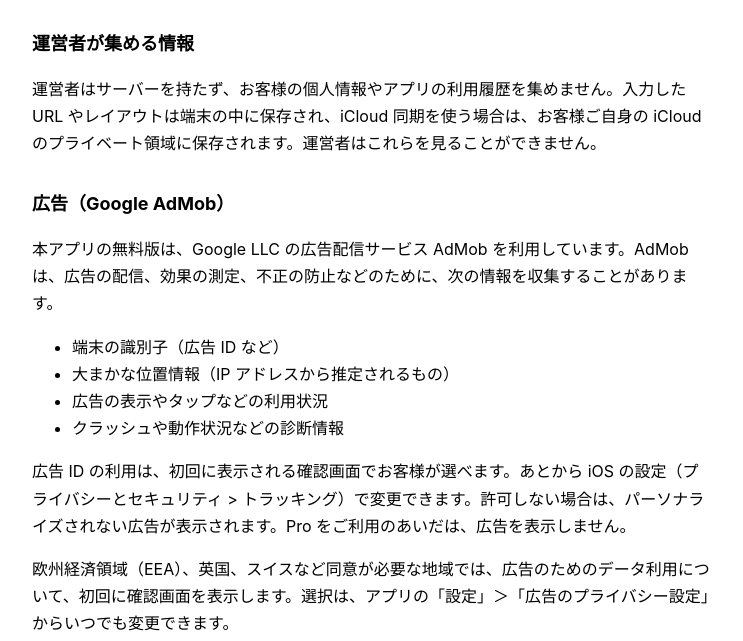
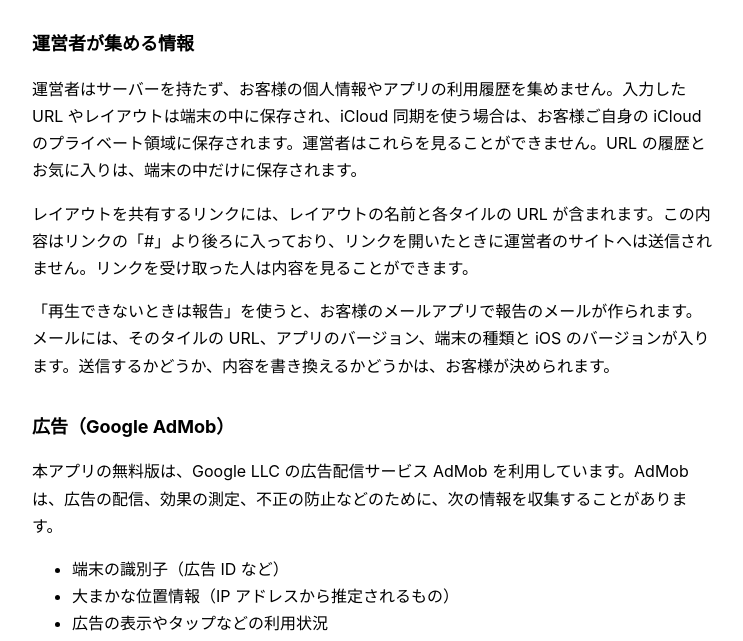
Before and after one commit to fukusefeb-dev/fukusefeb-dev.github.io, a plain HTML site: page multimovie/privacy.html in a window 1280 px wide. Shown: the part 154-795 px from the top of the page, without its empty margins (268-1011 px from the left). Drawn offline with Linux system fonts and the light colour scheme.

Commit message:
MultiMovie: update privacy policy (ja) for v1.1.0

```diff
--- a/multimovie/privacy.html
+++ b/multimovie/privacy.html
@@ -6,7 +6,9 @@
 <h1>MultiMovie プライバシーポリシー</h1>
 <p>TSUBASA FUKUCHI（以下「運営者」）は、iOS / iPadOS アプリ「MultiMovie」（以下「本アプリ」）における情報の取り扱いを、次のとおり定めます。</p>
 <h2>運営者が集める情報</h2>
-<p>運営者はサーバーを持たず、お客様の個人情報やアプリの利用履歴を集めません。入力した URL やレイアウトは端末の中に保存され、iCloud 同期を使う場合は、お客様ご自身の iCloud のプライベート領域に保存されます。運営者はこれらを見ることができません。</p>
+<p>運営者はサーバーを持たず、お客様の個人情報やアプリの利用履歴を集めません。入力した URL やレイアウトは端末の中に保存され、iCloud 同期を使う場合は、お客様ご自身の iCloud のプライベート領域に保存されます。運営者はこれらを見ることができません。URL の履歴とお気に入りは、端末の中だけに保存されます。</p>
+<p>レイアウトを共有するリンクには、レイアウトの名前と各タイルの URL が含まれます。この内容はリンクの「#」より後ろに入っており、リンクを開いたときに運営者のサイトへは送信されません。リンクを受け取った人は内容を見ることができます。</p>
+<p>「再生できないときは報告」を使うと、お客様のメールアプリで報告のメールが作られます。メールには、そのタイルの URL、アプリのバージョン、端末の種類と iOS のバージョンが入ります。送信するかどうか、内容を書き換えるかどうかは、お客様が決められます。</p>
 <h2>広告（Google AdMob）</h2>
 <p>本アプリの無料版は、Google LLC の広告配信サービス AdMob を利用しています。AdMob は、広告の配信、効果の測定、不正の防止などのために、次の情報を収集することがあります。</p>
 <ul><li>端末の識別子（広告 ID など）</li><li>大まかな位置情報（IP アドレスから推定されるもの）</li><li>広告の表示やタップなどの利用状況</li><li>クラッシュや動作状況などの診断情報</li></ul>
```
